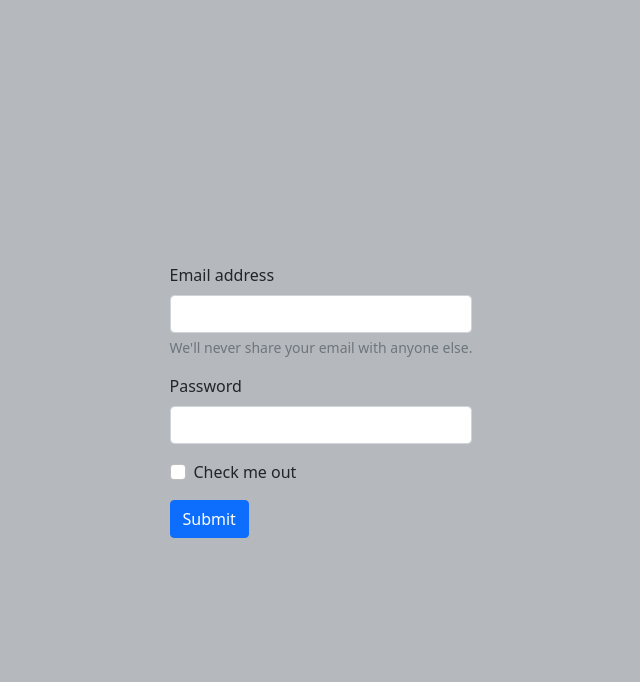
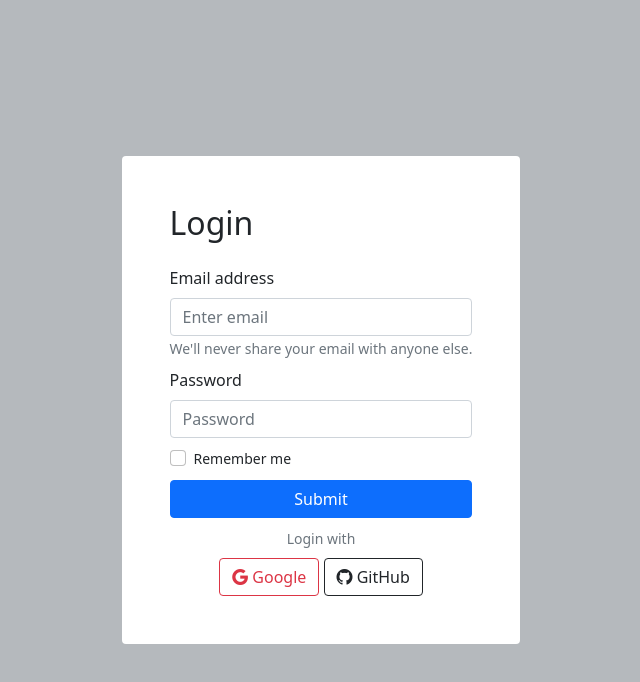
Before and after one commit to kath424/educative_bootstrap5, a plain HTML site: page index.html in a window 1280 px wide. Shown: the whole page, without its empty margins (319-959 px from the left). Drawn offline with nearby package versions, Linux system fonts and the light colour scheme.

Commit message:
Agrega botones e iconos en el form

```diff
--- a/index.html
+++ b/index.html
@@ -14,21 +14,34 @@
 </head>
 <body class="bg-secondary bg-opacity-50 min-vh-100">
     <div class="w-100 min-vh-100 d-flex justify-content-center align-items-center">
-        <form>
-            <div class="mb-3">
+        <form class="p-5 bg-white rounded">
+          <h2 class="pb-3">Login</h2>
+            <div class="form-group pb-2">
               <label for="exampleInputEmail1" class="form-label">Email address</label>
-              <input type="email" class="form-control" id="exampleInputEmail1" aria-describedby="emailHelp">
-              <div id="emailHelp" class="form-text">We'll never share your email with anyone else.</div>
+              <input type="email" class="form-control" id="exampleInputEmail1" aria-describedby="emailHelp" placeholder="Enter email">
+              <small id="emailHelp" class="form-text text-muted">We'll never share your email with anyone else.</small>
             </div>
-            <div class="mb-3">
+
+            <div class="form-group pb-2">
               <label for="exampleInputPassword1" class="form-label">Password</label>
-              <input type="password" class="form-control" id="exampleInputPassword1">
+              <input type="password" class="form-control" id="exampleInputPassword1" placeholder="Password">
             </div>
-            <div class="mb-3 form-check">
+
+            <div class="form-group form-check pb-2">
               <input type="checkbox" class="form-check-input" id="exampleCheck1">
-              <label class="form-check-label" for="exampleCheck1">Check me out</label>
+              <label class="form-check-label" for="exampleCheck1"><small>Remember me</small></label>
             </div>
-            <button type="submit" class="btn btn-primary">Submit</button>
+            <button type="submit" class="btn btn-primary w-100">Submit</button>
+
+            <div class="text-center py-2">
+              <small class="text-muted">Login with</small>
+            </div>
+
+            <div class="text-center">
+              <button type="submit" class="btn btn-outline-danger"><i class="bi bi-google"></i> Google</button>
+              <button type="submit" class="btn btn-outline-dark"><i class="bi bi-github"></i> GitHub</button>
+            </div>
+
           </form>
     </div>
 
```
